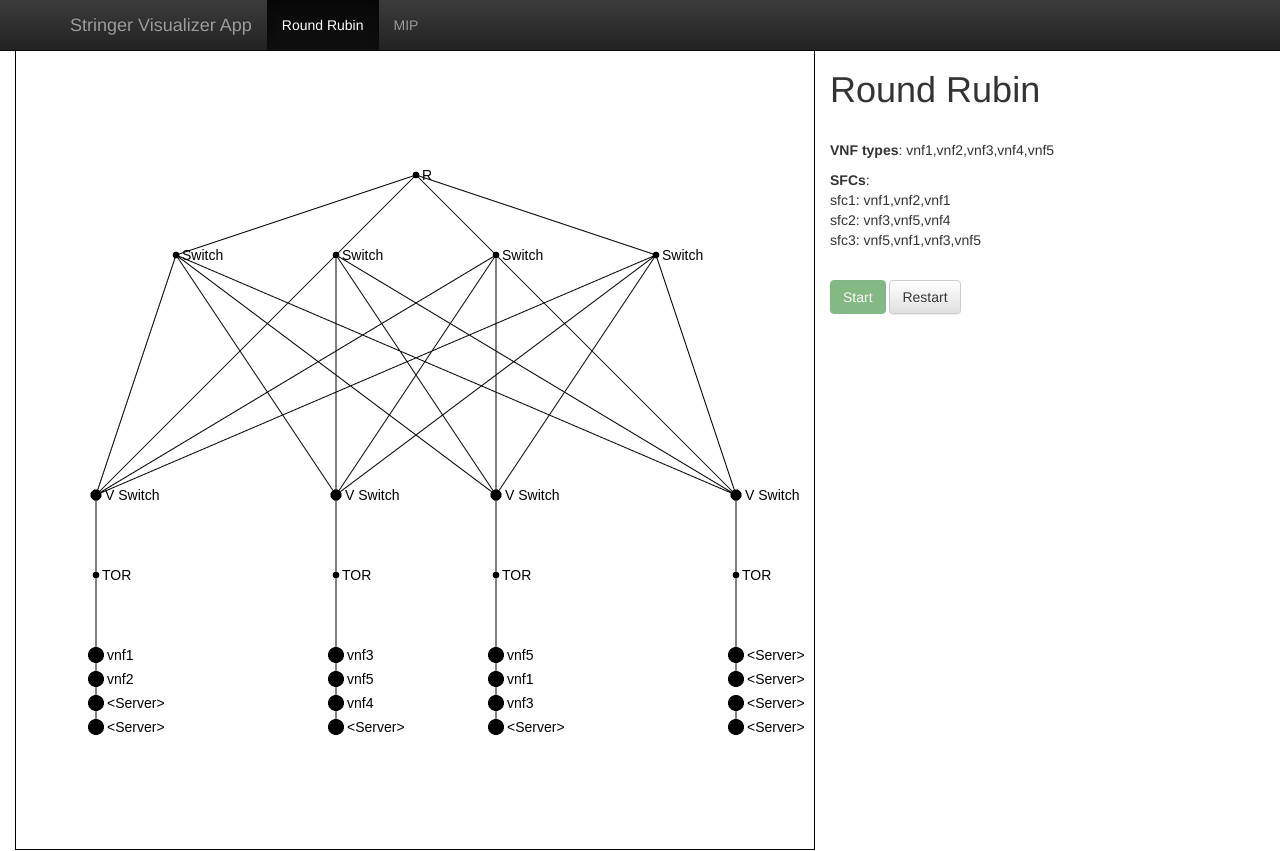
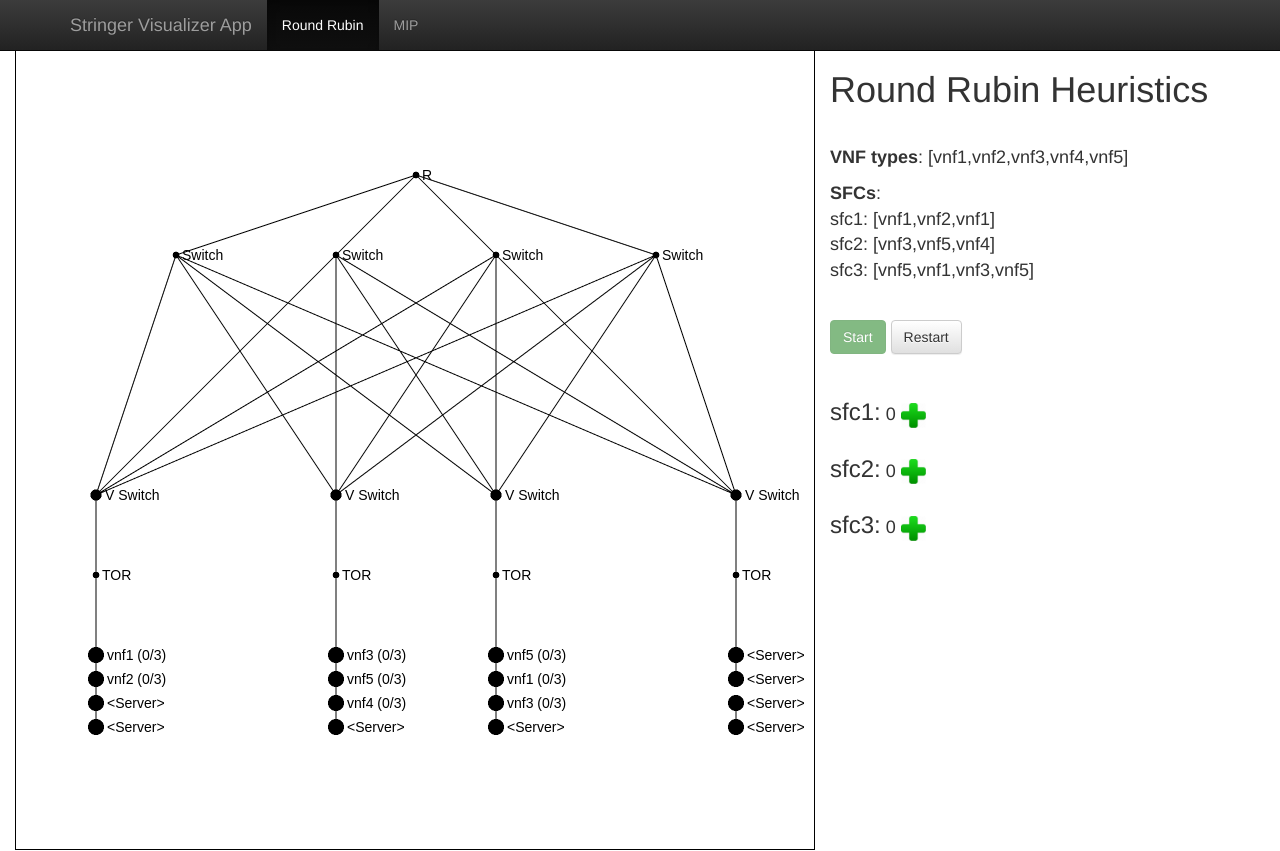
Before and after one commit to brajer/StringerVisualizer, a plain HTML site: page index.html in a window 1280 px wide. Both pictures are taken after a click on the button "Start". Drawn offline with Linux system fonts and the light colour scheme.

Commit message:
Added flow controllers and vnf limits

```diff
--- a/index.html
+++ b/index.html
@@ -42,12 +42,15 @@
     <div id="graph-container">
     </div>
     <div id="controller-container" class="container-fluid">
-      <h1>Round Rubin</h1><br />
+      <h1>Round Rubin Heuristics</h1><br />
       <p id="vnfs"><strong>VNF types</strong>: </p>
       <p id="sfcs"><strong>SFCs</strong>: <br /></p>
       <br />
       <button type="button" class="btn btn-success" id="start-rr">Start</button>
       <button type="button" class="btn btn-default" id="restart-rr">Restart</button>
+      <br /><br />
+      <div id="flow-controllers">
+      </div>
     </div>
   </div>
 
@@ -57,7 +60,10 @@
 
     (($, sigma) => {
 
-      let currentLoadLimit = 1 /* Scale: [1..n] */
+      let maxLoadLimit = 3
+
+      let torNo = 4
+      let serverNo = 16
 
       /* Sigma.js graph renderer */
 
@@ -77,9 +83,11 @@
 
       /* VNFs */
       let vnfArray = []
+      let vnfLimits = {}
       let vnfTypeNo = 5
       for(i = 0; i < vnfTypeNo; i++) {
         vnfArray[i] = "vnf"+(i+1)
+        vnfLimits[vnfArray[i]] = 1
       }
 
       /* SFCs */
@@ -89,27 +97,22 @@
         "sfc3": [ vnfArray[4], vnfArray[0], vnfArray[2], vnfArray[4] ]
       }
 
-      $("#vnfs").append(vnfArray.toString())
+      $("#vnfs").append("[" + vnfArray.toString() + "]")
       //$("#sfcs").append(sfcs.toString())
       for (let key in sfcs) {
-        $("#sfcs").append(key + ": " + sfcs[key].toString() + " <br />")
+        $("#sfcs").append(key + ": " + "[" + sfcs[key].toString() + "] <br />")
       }
 
       /* TORs and Servers */
 
       let servers = []
-      let serverNo = 16
-      let maxServerLoad = 3
-
       let tors = []
-      let torNo = 4
-
       for (i = 0; i < torNo; i++) {
         let id = "tor_"+(i+1)
         tors[i] = {
           id: id,
           servers: [],
-          initialized: false
+          sfcOrigin: ""
         }
       }
 
@@ -131,27 +134,38 @@
 
       //sigInst.refresh()
 
+      let initializeFlowControllers = () => {
+
+        for (let sfcKey in sfcs) {
+          $("#flow-controllers").append('<div>')
+          $("#flow-controllers").append('<h3>' + sfcKey + ": </h3>")
+          $("#flow-controllers").append('<div id="'+sfcKey+'" class="flow">0</div>')
+          $("#flow-controllers").append('<img class="sign sign-plus" data-sfcid="'+sfcKey+'" src="images/plus.png" />')
+          $("#flow-controllers").append('</div>')
+        }
+
+      }
+
       $("#start-rr").on("click", () => {
 
         for (let sfcKey in sfcs) {
           for (i = 0; i < tors.length; i++) {
             let tor = tors[i]
 
-            if (tor.initialized) {
+            if (tor.sfcOrigin != "") {
               continue
             }
-            tor.initialized = true
+            tor.sfcOrigin = sfcKey
             sfcs[sfcKey].forEach((vnfTypeInstance) => {
-              console.log("...In " + sfcKey + " assigning " + vnfTypeInstance)
-
               for (j = 0; j < tor.servers.length; j++) {
                 let server = tor.servers[j]
                 if (server.vnf != "" && server.vnf != vnfTypeInstance) {
                   continue
                 }
-                console.log("Assigning " + vnfTypeInstance + " to " + server.id)
                 server.vnf = vnfTypeInstance
-                server.sigmaRef.label = vnfTypeInstance
+
+                let label = vnfTypeInstance + " (" + 0 + "/" + maxLoadLimit + ")"
+                server.sigmaRef.label = label
 
                 break
               }
@@ -162,6 +176,24 @@
         sigInst.refresh()
 
         $("#start-rr").prop('disabled', true)
+
+        // Initialize Controllers
+        initializeFlowControllers()
+
+        $(".sign-plus").on("click", function() {
+            let sfcId = $(this).data("sfcid")
+            console.log(sfcs[sfcId])
+
+            /* ADD VNFs to mapped TOR */
+
+            /* IF VNF FOUND AND FREE CAPACITY/SERVER -> INCREASE/ASSIGN */
+
+            /* IF NO CAPACITY IN TOR -> SEARCH NEXT TORs ITERATIVELY */
+
+            /* IF NO CAPACITY IN ANY NODES WITH VNF TYPE -> INCREASE CAPACITY LIMIT FOR VNF */
+
+            /* IF HIT CAPACITY LIMIT -> DISABLE + FOR THIS SC */
+        })
       })
 
       $("#restart-rr").on("click", () => {
--- a/stylesheets/style.css
+++ b/stylesheets/style.css
@@ -4,6 +4,10 @@ html, body {
   height: 100%;
   margin: 0;
   padding: 0;
+}
+
+h3 {
+  display: inline-block;
 }
 
 #page-wrapper {
@@ -20,4 +24,18 @@ html, body {
 
 #controller-container {
   float: left;
+  font-size: 18px;
 }
+
+.sign {
+  max-width: 25px;
+  max-height: 25px;
+  width: auto;
+  height: auto;
+  cursor: pointer;
+}
+
+.flow {
+  display: inline-block;
+  padding: 5px;
+}
```
Also changed, not shown: images/minus.png (added), images/plus.png (added).
